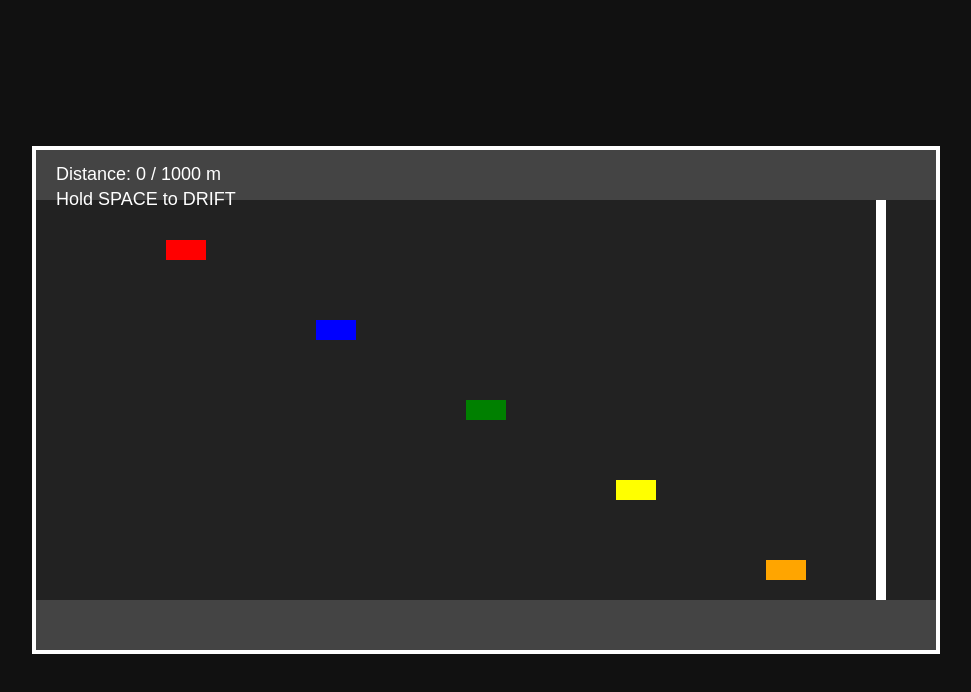
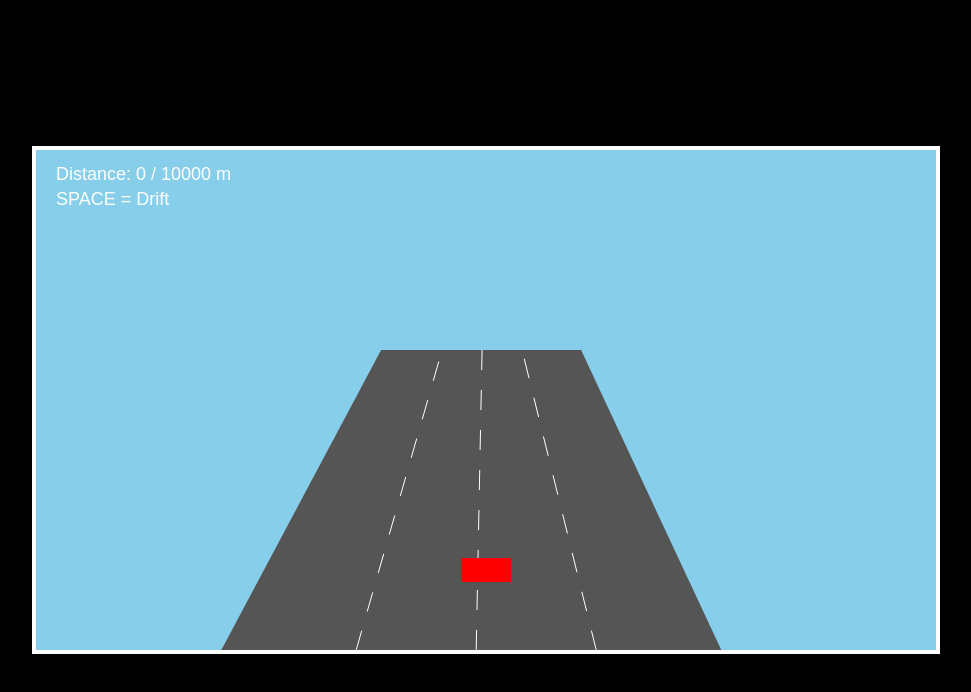
Before and after one commit to nobody-alive/happy-new-year-2026-, a plain HTML site: page index.html in a window 1280 px wide. Shown: the whole page, without its empty margins (154-1125 px from the left). Drawn offline with Linux system fonts and the light colour scheme.

Commit message:
Update index.html

```diff
--- a/index.html
+++ b/index.html
@@ -2,20 +2,20 @@
 <html lang="en">
 <head>
 <meta charset="UTF-8">
-<title>F1 1km Drift Race</title>
+<title>F1 Endless Racer</title>
 <style>
   body {
     margin: 0;
-    background: #111;
-    color: white;
+    background: #000;
     font-family: Arial, sans-serif;
     display: flex;
     justify-content: center;
     align-items: center;
     height: 100vh;
+    color: white;
   }
   canvas {
-    background: #444;
+    background: skyblue;
     border: 4px solid white;
   }
 </style>
@@ -28,114 +28,171 @@
 const canvas = document.getElementById("game");
 const ctx = canvas.getContext("2d");
 
-const TRACK_LENGTH = 1000;
+const TRACK_LENGTH = 10000; // 10 km
+let raceStarted = false;
 let raceOver = false;
+let countdown = 180; // frames (3 seconds)
 let finishOrder = [];
 
-// ---------- INPUT ----------
+// ---------------- INPUT ----------------
 const keys = {};
 document.addEventListener("keydown", e => keys[e.key] = true);
 document.addEventListener("keyup", e => keys[e.key] = false);
 
-// ---------- CARS ----------
-const cars = [
-  { name: "YOU", x: 150, y: 100, vx: 0, speed: 0, dist: 0, color: "red", ai: false },
-  { name: "AI 1", x: 300, y: 180, speed: 4.6, dist: 0, color: "blue", ai: true },
-  { name: "AI 2", x: 450, y: 260, speed: 4.3, dist: 0, color: "green", ai: true },
-  { name: "AI 3", x: 600, y: 340, speed: 4.1, dist: 0, color: "yellow", ai: true },
-  { name: "AI 4", x: 750, y: 420, speed: 3.9, dist: 0, color: "orange", ai: true }
-];
+// ---------------- ROAD ----------------
+let roadOffset = 0;
+let roadCurve = 0;
+let curveDir = 0;
 
-// ---------- UPDATE ----------
+// ---------------- PLAYER ----------------
+const player = {
+  x: 0,
+  speed: 0,
+  maxSpeed: 7,
+  dist: 0,
+  vx: 0
+};
+
+// ---------------- AI CARS ----------------
+const aiCars = [];
+for (let i = 0; i < 4; i++) {
+  aiCars.push({
+    lane: (i - 1.5) * 120,
+    dist: Math.random() * 300,
+    speed: 4.5 + Math.random(),
+    color: ["blue", "green", "yellow", "orange"][i]
+  });
+}
+
+// ---------------- UPDATE ----------------
 function update() {
   if (raceOver) return;
 
-  cars.forEach(car => {
-    if (car.ai) {
-      car.dist += car.speed;
-    } else {
-      // ACCEL / BRAKE
-      if (keys["ArrowUp"]) car.speed += 0.15;
-      if (keys["ArrowDown"]) car.speed -= 0.25;
-      car.speed *= 0.985;
-      car.speed = Math.max(0, Math.min(car.speed, 6.5));
+  // Countdown
+  if (!raceStarted) {
+    countdown--;
+    if (countdown <= 0) raceStarted = true;
+    return;
+  }
 
-      // DRIFT
-      const drifting = keys[" "];
-      const grip = drifting ? 0.92 : 0.75;
-      const steerPower = drifting ? 0.45 : 0.3;
+  // PLAYER SPEED
+  if (keys["ArrowUp"]) player.speed += 0.15;
+  if (keys["ArrowDown"]) player.speed -= 0.25;
+  player.speed *= 0.985;
+  player.speed = Math.max(0, Math.min(player.speed, player.maxSpeed));
 
-      if (keys["ArrowLeft"]) car.vx -= steerPower * car.speed;
-      if (keys["ArrowRight"]) car.vx += steerPower * car.speed;
+  // DRIFT
+  const drifting = keys[" "];
+  const grip = drifting ? 0.92 : 0.75;
+  const steerPower = drifting ? 0.6 : 0.4;
 
-      car.vx *= grip;
-      car.x += car.vx;
+  if (keys["ArrowLeft"]) player.vx -= steerPower;
+  if (keys["ArrowRight"]) player.vx += steerPower;
 
-      // ROAD LIMITS
-      car.x = Math.max(60, Math.min(canvas.width - 60, car.x));
+  player.vx *= grip;
+  player.x += player.vx;
 
-      car.dist += car.speed;
-    }
+  // ROAD CURVES
+  if (Math.random() < 0.01) {
+    curveDir = (Math.random() - 0.5) * 2;
+  }
+  roadCurve += curveDir * 0.002;
+  roadCurve *= 0.98;
+  player.x -= roadCurve * player.speed * 15;
 
-    // FINISH
-    if (car.dist >= TRACK_LENGTH && !finishOrder.includes(car)) {
-      finishOrder.push(car);
-      if (car.name === "YOU") raceOver = true;
-    }
+  // LIMITS
+  player.x = Math.max(-220, Math.min(220, player.x));
+
+  // DISTANCE
+  player.dist += player.speed;
+  roadOffset += player.speed;
+
+  // AI
+  aiCars.forEach(ai => {
+    ai.dist += ai.speed;
+    ai.lane += roadCurve * 8;
   });
+
+  // FINISH
+  if (player.dist >= TRACK_LENGTH) {
+    finishOrder.push("YOU");
+    raceOver = true;
+  }
 }
 
-// ---------- DRAW ----------
+// ---------------- DRAW ----------------
 function draw() {
   ctx.clearRect(0, 0, canvas.width, canvas.height);
 
-  // Road
-  ctx.fillStyle = "#222";
-  ctx.fillRect(0, 50, canvas.width, canvas.height - 100);
+  // ROAD
+  ctx.fillStyle = "#555";
+  ctx.beginPath();
+  ctx.moveTo(200 + roadCurve * 300, 500);
+  ctx.lineTo(350 + roadCurve * 100, 200);
+  ctx.lineTo(550 + roadCurve * 100, 200);
+  ctx.lineTo(700 + roadCurve * 300, 500);
+  ctx.closePath();
+  ctx.fill();
 
-  // Finish Line
-  ctx.fillStyle = "white";
-  ctx.fillRect(canvas.width - 60, 50, 10, canvas.height - 100);
+  // LANE LINES
+  ctx.strokeStyle = "white";
+  ctx.setLineDash([20, 20]);
+  for (let i = -1; i <= 1; i++) {
+    ctx.beginPath();
+    ctx.moveTo(450 + i * 120 + roadCurve * 200, 500);
+    ctx.lineTo(450 + i * 40 + roadCurve * 80, 200);
+    ctx.stroke();
+  }
+  ctx.setLineDash([]);
 
-  // Cars
-  cars.forEach(car => {
-    ctx.save();
-    ctx.translate(car.x, car.y);
-    ctx.rotate(car.vx * 0.05); // visual drift angle
-    ctx.fillStyle = car.color;
-    ctx.fillRect(-20, -10, 40, 20);
-    ctx.restore();
+  // AI CARS
+  aiCars.forEach(ai => {
+    const z = ai.dist - player.dist;
+    if (z < -50 || z > 800) return;
+
+    const scale = 1 - z / 1000;
+    const x = 450 + ai.lane * scale + roadCurve * z * 0.5;
+    const y = 300 + z * 0.4;
+
+    ctx.fillStyle = ai.color;
+    ctx.fillRect(x - 20 * scale, y - 10 * scale, 40 * scale, 20 * scale);
   });
+
+  // PLAYER CAR
+  ctx.save();
+  ctx.translate(450 + player.x, 420);
+  ctx.rotate(player.vx * 0.03);
+  ctx.fillStyle = "red";
+  ctx.fillRect(-25, -12, 50, 24);
+  ctx.restore();
 
   // HUD
   ctx.fillStyle = "white";
   ctx.font = "18px Arial";
-  ctx.fillText(
-    "Distance: " + Math.min(Math.floor(cars[0].dist), TRACK_LENGTH) + " / 1000 m",
-    20, 30
-  );
-  ctx.fillText("Hold SPACE to DRIFT", 20, 55);
+  ctx.fillText(`Distance: ${Math.floor(player.dist)} / ${TRACK_LENGTH} m`, 20, 30);
+  ctx.fillText("SPACE = Drift", 20, 55);
 
-  // FINISH MESSAGE
+  // COUNTDOWN
+  if (!raceStarted) {
+    ctx.font = "80px Arial";
+    ctx.fillStyle = "white";
+    const text = countdown > 120 ? "3" : countdown > 60 ? "2" : "1";
+    ctx.fillText(text, 430, 250);
+  }
+
+  // FINISH
   if (raceOver) {
-    const pos = finishOrder.findIndex(c => c.name === "YOU") + 1;
-
     ctx.fillStyle = "black";
-    ctx.fillRect(200, 150, 520, 210);
-
+    ctx.fillRect(200, 150, 520, 200);
     ctx.fillStyle = "white";
     ctx.font = "30px Arial";
-    ctx.fillText(`You finished ${pos}${suffix(pos)}!`, 310, 225);
+    ctx.fillText("YOU FINISHED THE RACE!", 260, 220);
     ctx.font = "28px Arial";
-    ctx.fillText("🎉 HAPPY NEW YEAR 2026!!! 🎉", 245, 275);
+    ctx.fillText("🎉 HAPPY NEW YEAR 2026!!! 🎉", 245, 270);
   }
 }
 
-function suffix(n) {
-  return n === 1 ? "st" : n === 2 ? "nd" : n === 3 ? "rd" : "th";
-}
-
-// ---------- LOOP ----------
+// ---------------- LOOP ----------------
 function loop() {
   update();
   draw();
```
